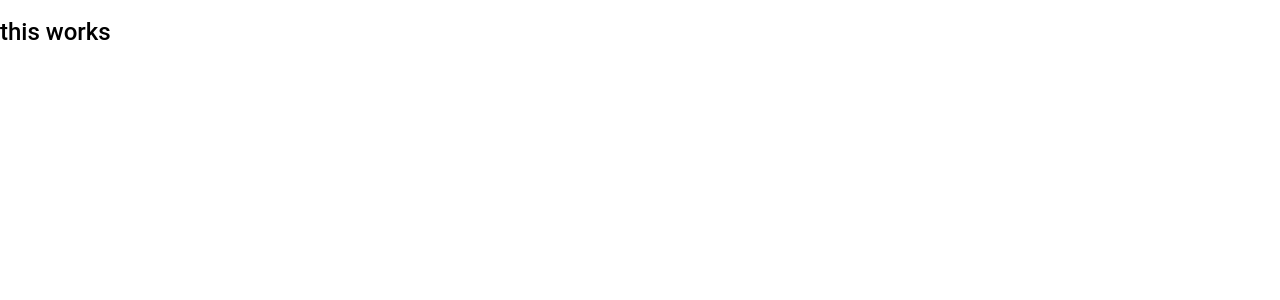
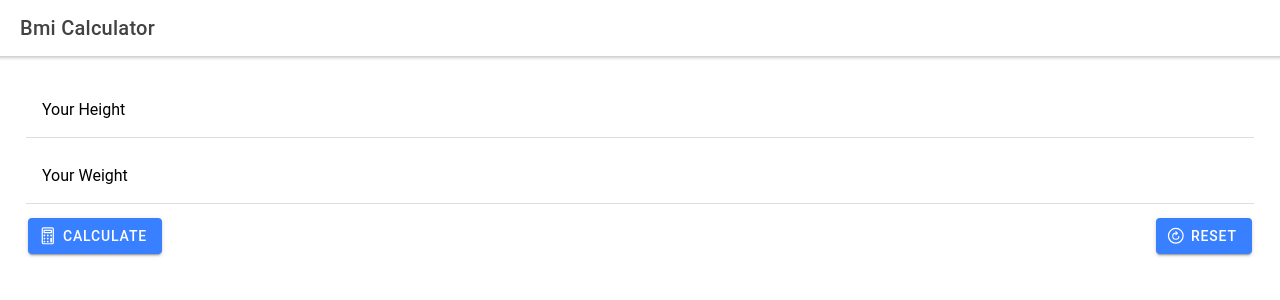
Before and after one commit to Medeirosseth/React-ts-ionic-BMIcalc, a React (Create React App) app: page / in a window 1280 px wide. Shown: the top 300 px of the page. Built offline with nearby package versions, Linux system fonts and the light colour scheme.

Commit message:
add function bmi calculation

```diff
--- a/src/App.tsx
+++ b/src/App.tsx
@@ -1,8 +1,23 @@
-import React from "react";
-import { IonApp } from "@ionic/react";
+import React, { useRef } from "react";
+import {
+  IonApp,
+  IonCol,
+  IonContent,
+  IonGrid,
+  IonHeader,
+  IonLabel,
+  IonRow,
+  IonTitle,
+  IonToolbar,
+  IonItem,
+  IonInput,
+  IonButton,
+  IonIcon,
+} from "@ionic/react";
 
 /* Core CSS required for Ionic components to work properly */
 import "@ionic/react/css/core.css";
+import { calculatorOutline, refreshCircleOutline } from "ionicons/icons";
 
 /* Basic CSS for apps built with Ionic */
 import "@ionic/react/css/normalize.css";
@@ -20,10 +35,70 @@ import "@ionic/react/css/display.css";
 /* Theme variables */
 import "./theme/variables.css";
 
-const App: React.FC = () => (
-  <IonApp>
-    <h2>this works</h2>
-  </IonApp>
-);
+const App: React.FC = () => {
+  const inputHeightRef = useRef<HTMLIonInputElement>(null);
+  const inputWeightRef = useRef<HTMLIonInputElement>(null);
+
+  const calculateBMI = () => {
+    const enteredWeight = inputWeightRef.current!.value;
+    const enteredHeight = inputHeightRef.current!.value;
+
+    if (!enteredHeight || !enteredWeight) {
+      return;
+    }
+
+    const bmi = +enteredWeight / (+enteredHeight * +enteredWeight);
+    console.log(bmi);
+  };
+
+  const resetInputs = () => {
+    inputWeightRef.current!.value = "";
+    inputHeightRef.current!.value = "";
+  };
+
+  return (
+    <IonApp>
+      <IonHeader>
+        <IonToolbar>
+          <IonTitle>Bmi Calculator </IonTitle>
+        </IonToolbar>
+      </IonHeader>
+      <IonContent className="ion-padding">
+        <IonGrid>
+          <IonRow>
+            <IonCol>
+              <IonItem>
+                <IonLabel position="floating"> Your Height</IonLabel>
+                <IonInput ref={inputHeightRef}></IonInput>
+              </IonItem>
+            </IonCol>
+          </IonRow>
+          <IonRow>
+            <IonCol>
+              <IonItem>
+                <IonLabel position="floating"> Your Weight</IonLabel>
+                <IonInput ref={inputWeightRef}></IonInput>
+              </IonItem>
+            </IonCol>
+          </IonRow>
+          <IonRow>
+            <IonCol className="ion-text-left">
+              <IonButton onClick={calculateBMI}>
+                <IonIcon slot="start" icon={calculatorOutline} />
+                Calculate
+              </IonButton>
+            </IonCol>
+            <IonCol className="ion-text-right">
+              <IonButton onClick={resetInputs}>
+                <IonIcon slot="start" icon={refreshCircleOutline} />
+                Reset
+              </IonButton>
+            </IonCol>
+          </IonRow>
+        </IonGrid>
+      </IonContent>
+    </IonApp>
+  );
+};
 
 export default App;
```
